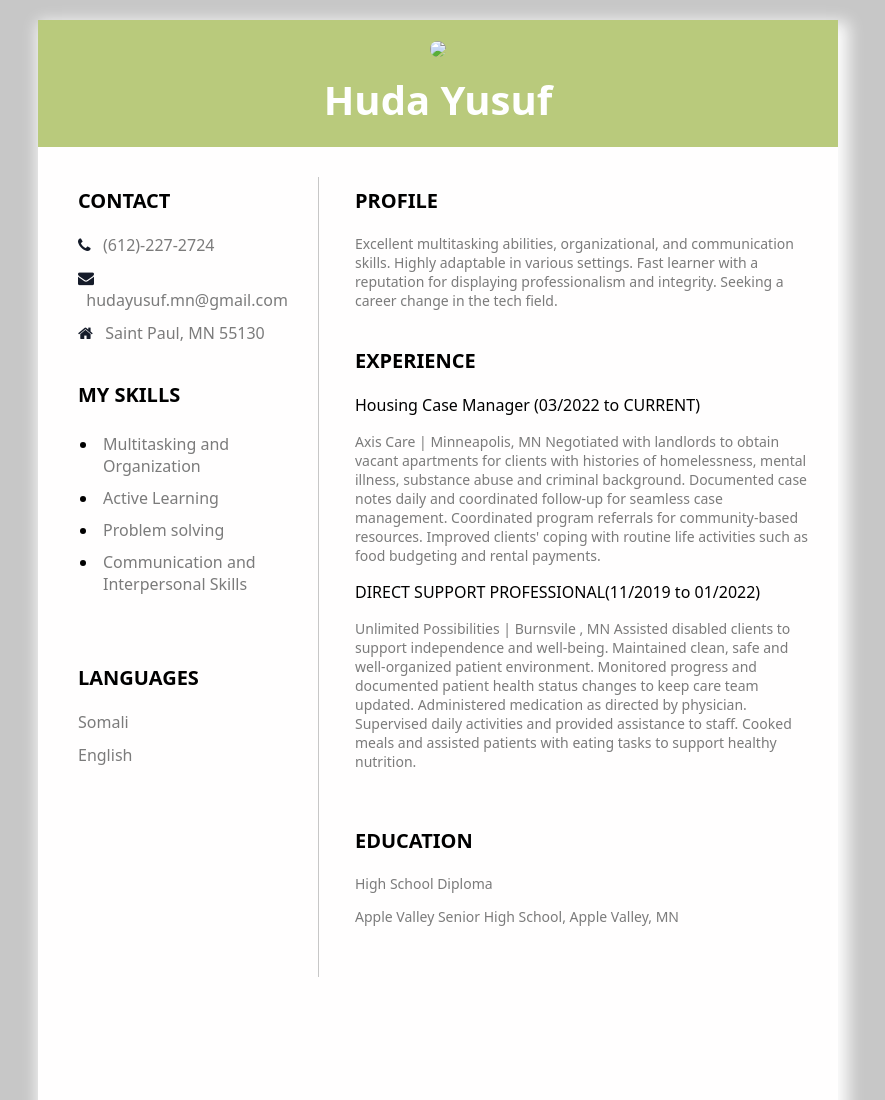
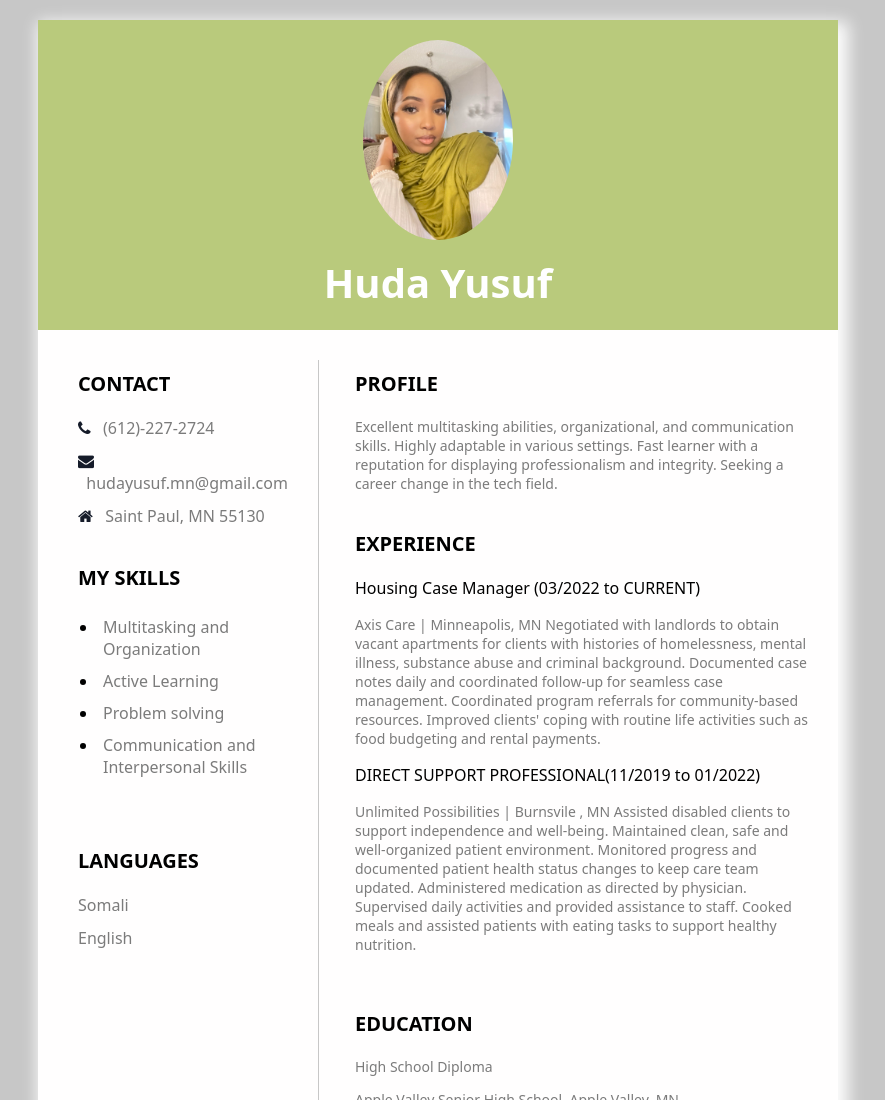
Before and after one commit to hyusuff/resume-coding, a plain HTML site: page index.html in a window 1280 px wide. Shown: the top 1100 px of the page, without its empty margins (202-1087 px from the left). Drawn offline with Linux system fonts and the light colour scheme.

Commit message:
Update index.html

```diff
--- a/index.html
+++ b/index.html
@@ -10,7 +10,7 @@
 
    <div class="main">
        <div class="top-section">
-           <img src="![hudapic](https://user-images.githubusercontent.com/107329715/173224868-3fd2cb2f-48d7-4329-8084-c5866a131ace.jpeg)
+           <img src="Images/hudapic.jpeg"
 " class="profile" />
            <p class="p1">Huda Yusuf</p>
 
```
